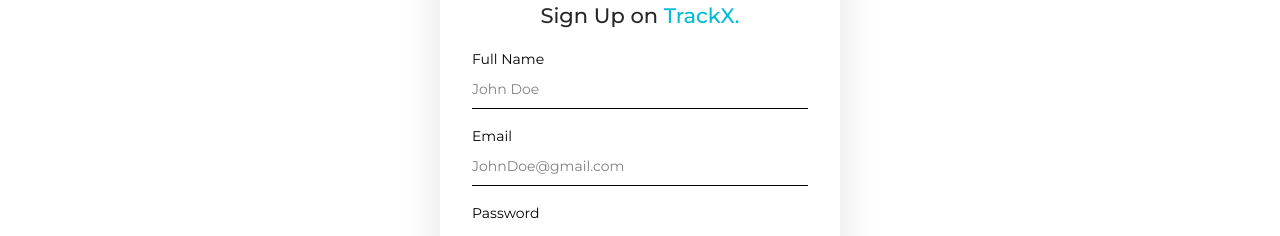
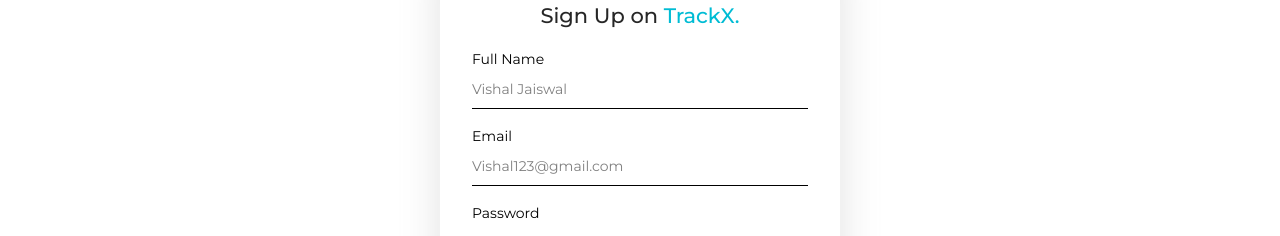
Before and after one commit to VishalX9/Personalised-financial-tracker-with-React-Firebase, a React (Create React App) app: page / in a window 1280 px wide. Shown: the part 163-399 px from the top of the page. Built offline with nearby package versions, Linux system fonts and the light colour scheme; no server answers.

Commit message:
Signup.js

```diff
--- a/src/components/Signup.js
+++ b/src/components/Signup.js
@@ -174,7 +174,7 @@
                 <p>Full Name</p>
                 <input
                   type="text"
-                  placeholder="John Doe"
+                  placeholder="Vishal Jaiswal"
                   value={name}
                   onChange={(e) => setName(e.target.value)}
                 />
@@ -183,7 +183,7 @@
                 <p>Email</p>
                 <input
                   type="email"
-                  placeholder="JohnDoe@gmail.com"
+                  placeholder="Vishal123@gmail.com"
                   value={email}
                   onChange={(e) => setEmail(e.target.value)}
                 />
```
